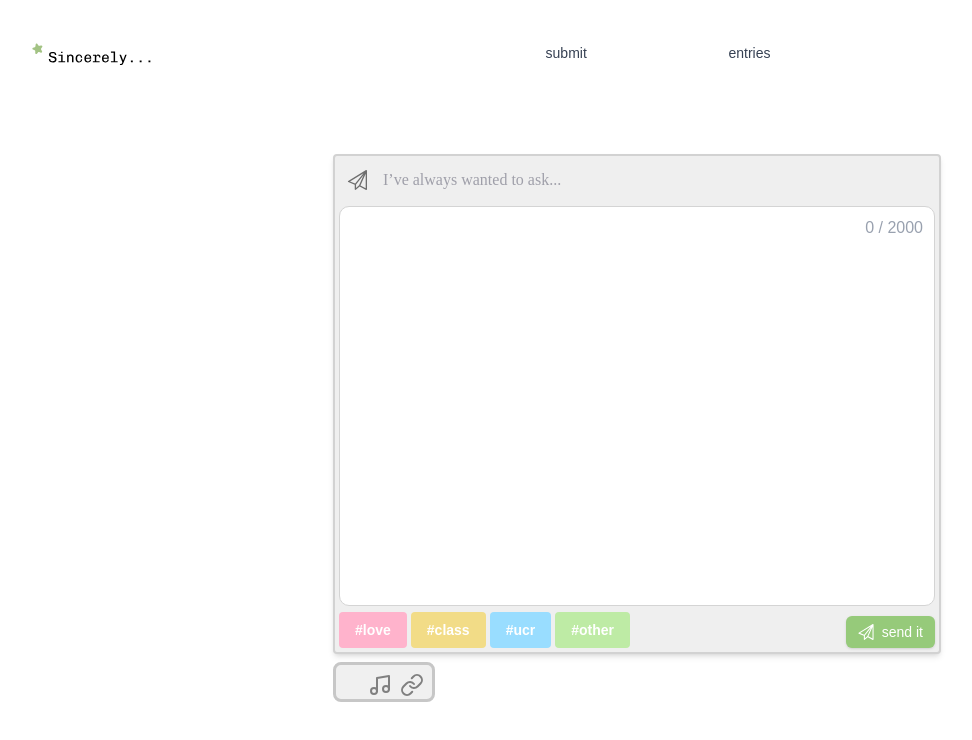
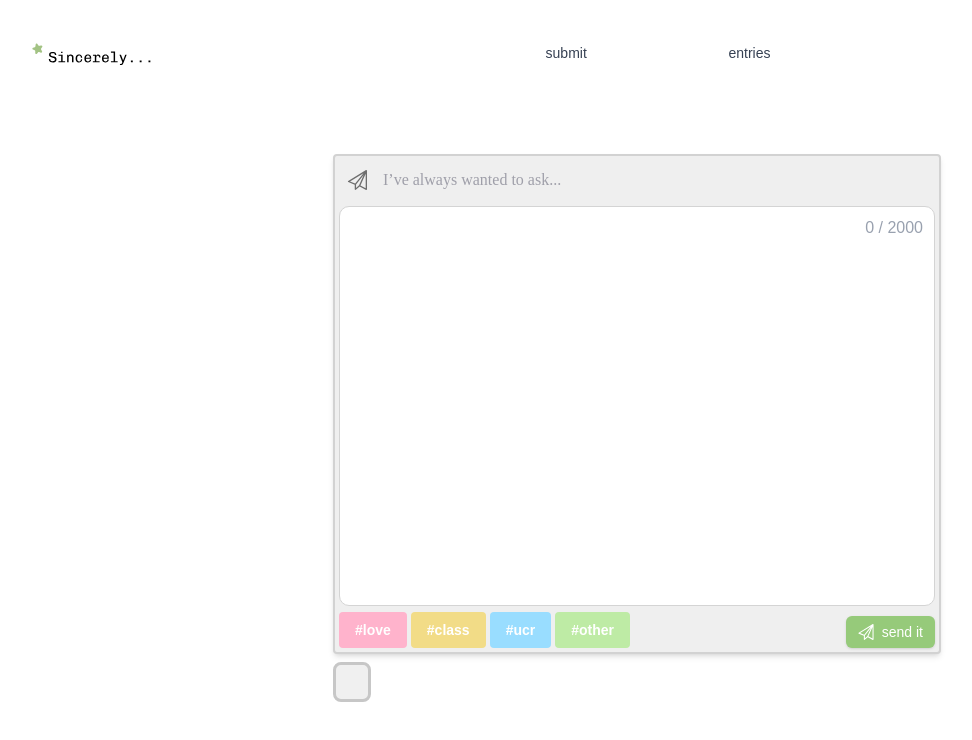
Before and after one commit to aviamb/sincerely, a Next.js app in the folder sincerely/: page / in a window 1280 px wide. Shown: the top 740 px of the page, without its empty margins (3-975 px from the left). Built offline with nearby package versions, Linux system fonts and the light colour scheme; no server answers; the database is empty; some icons are missing; a web font is replaced by a local one.

Commit message:
removed music and link icon

```diff
--- a/sincerely/src/app/components/submit/IconBar.tsx
+++ b/sincerely/src/app/components/submit/IconBar.tsx
@@ -9,8 +9,8 @@ const IconBar = ({upload} : { upload: UploadImageHook }) => {
   return (
     <div className="inline-flex space-x-2 h-10 rounded-lg bg-[#f0f0f0] border-3 border-[#c7c7c7] p-2 mt-2">
       <ImageUploadButton upload={upload}/>
-      <Music className="w-6 h-6" color="#808080"/>
-      <Link className="w-6 h-6" color="#808080"/>
+      {/* <Music className="w-6 h-6" color="#808080"/>
+      <Link className="w-6 h-6" color="#808080"/> */}
     </div>
   );
 };
```
